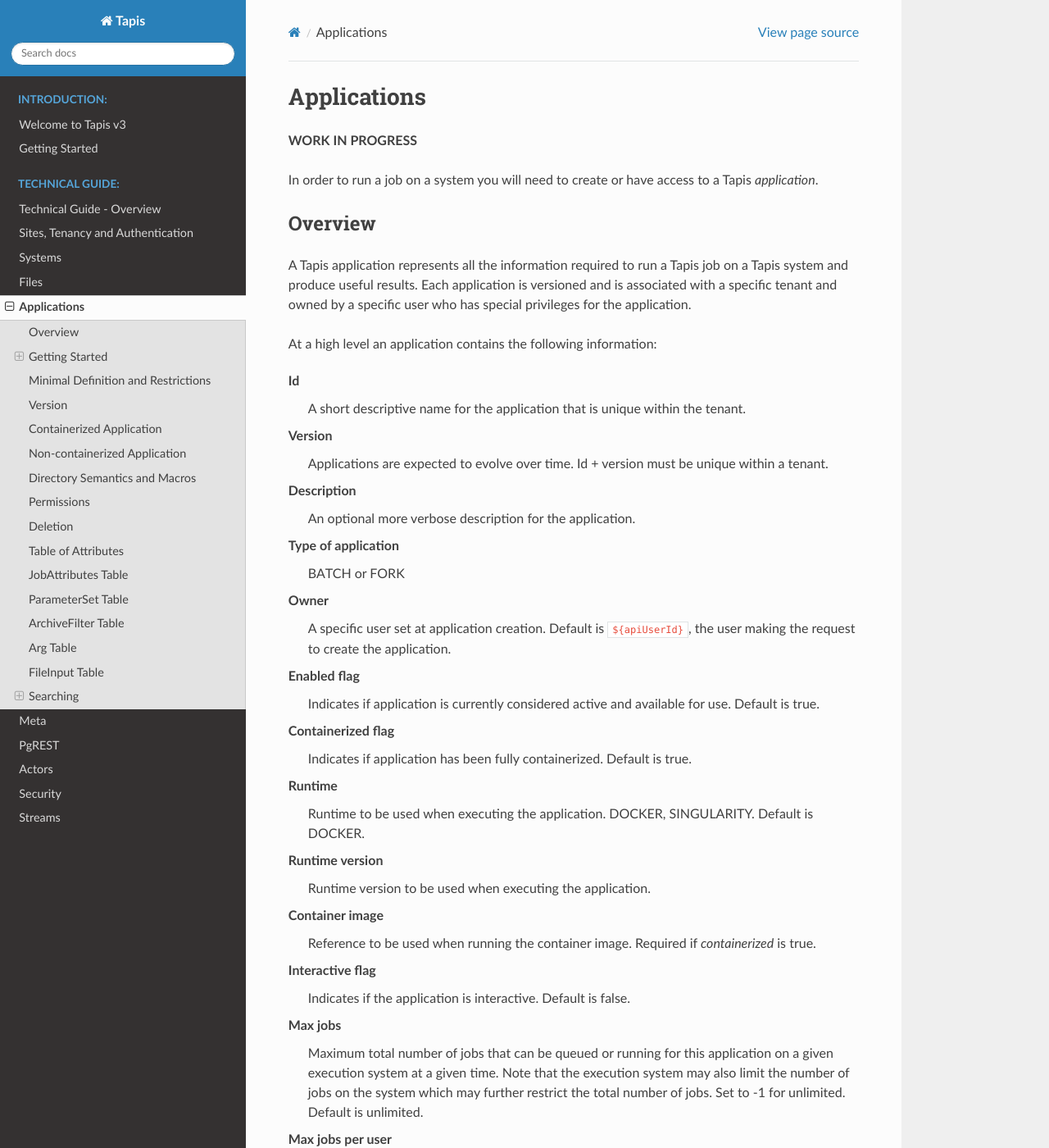
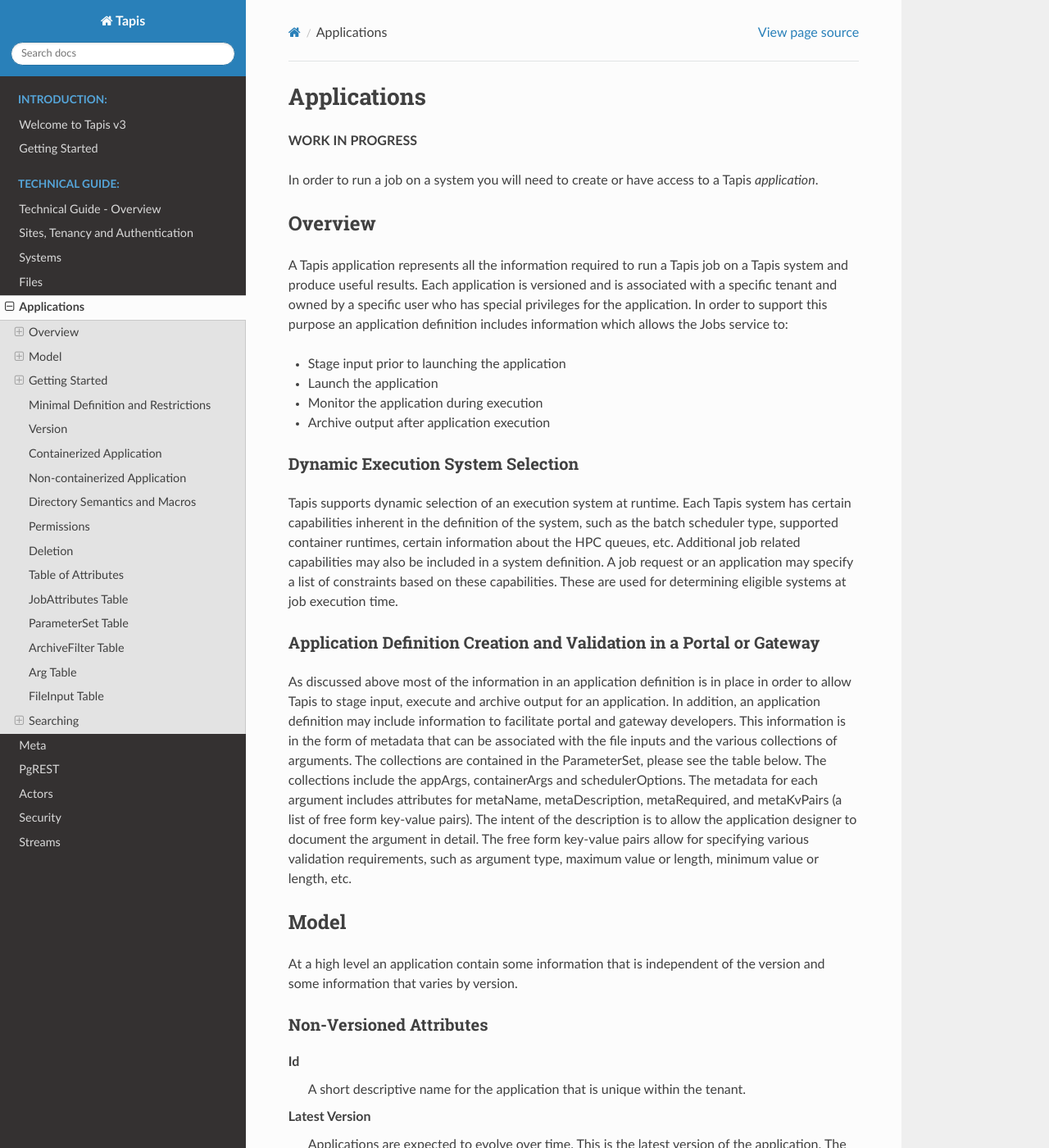
Before and after one commit to tapis-project/documentation, a Sphinx documentation site: the page built from source/technical/apps.rst, in a window 1280 px wide and 1400 px high. Shown: the whole window at 82% size. Built offline with Sphinx 7.4.7 and the Read the Docs theme 2.0.0, drawn with Linux system fonts in a browser that asks for light colours; some of the changed text lies outside the part shown.

Commit message:
Apps: merge in Short Description write-up from SGCI work.

```diff
--- a/source/technical/apps.rst
+++ b/source/technical/apps.rst
@@ -10,18 +10,50 @@
 -----------------
 Overview
 -----------------
-A Tapis application represents all the information required to run a Tapis job on a Tapis system
-and produce useful results. Each application is versioned and is associated with a specific tenant and owned by a
-specific user who has special privileges for the application.
+A Tapis application represents all the information required to run a Tapis job on a Tapis system and produce useful
+results. Each application is versioned and is associated with a specific tenant and owned by a specific user who has
+special privileges for the application. In order to support this purpose an application definition includes information
+which allows the Jobs service to:
 
-At a high level an application contains the following information:
+* Stage input prior to launching the application
+* Launch the application
+* Monitor the application during execution
+* Archive output after application execution
+
+Dynamic Execution System Selection
+~~~~~~~~~~~~~~~~~~~~~~~~~~~~~~~~~~
+Tapis supports dynamic selection of an execution system at runtime. Each Tapis system has certain capabilities inherent
+in the definition of the system, such as the batch scheduler type, supported container runtimes, certain information
+about the HPC queues, etc. Additional job related capabilities may also be included in a system definition. A job
+request or an application may specify a list of constraints based on these capabilities. These are used for determining
+eligible systems at job execution time.
+
+Application Definition Creation and Validation in a Portal or Gateway
+~~~~~~~~~~~~~~~~~~~~~~~~~~~~~~~~~~~~~~~~~~~~~~~~~~~~~~~~~~~~~~~~~~~~~
+As discussed above most of the information in an application definition is in place in order to allow Tapis to stage
+input, execute and archive output for an application. In addition, an application definition may include information to
+facilitate portal and gateway developers. This information is in the form of metadata that can be associated with the
+file inputs and the various collections of arguments. The collections are contained in the ParameterSet, please see the
+table below. The collections include the appArgs, containerArgs and schedulerOptions. The metadata for each argument
+includes attributes for metaName, metaDescription, metaRequired, and metaKvPairs (a list of free form key-value pairs).
+The intent of the description is to allow the application designer to document the argument in detail. The free form
+key-value pairs allow for specifying various validation requirements, such as argument type, maximum value or length,
+minimum value or length, etc.
+
+-----------------
+Model
+-----------------
+At a high level an application contain some information that is independent of the version and some information that
+varies by version.
+
+Non-Versioned Attributes
+~~~~~~~~~~~~~~~~~~~~~~~~
 
 Id
   A short descriptive name for the application that is unique within the tenant.
-Version
-  Applications are expected to evolve over time. Id + version must be unique within a tenant.
-Description
-  An optional more verbose description for the application.
+Latest Version
+  Applications are expected to evolve over time. This is the latest version of the application. The value is
+  updated by the service as new versions are created.
 Type of application
   BATCH or FORK
 Owner
@@ -31,6 +63,14 @@
   Indicates if application is currently considered active and available for use. Default is true.
 Containerized flag
   Indicates if application has been fully containerized. Default is true.
+
+Versioned Attributes
+~~~~~~~~~~~~~~~~~~~~
+
+Version
+  Applications are expected to evolve over time. Id + version must be unique within a tenant.
+Description
+  An optional more verbose description for the application.
 Runtime
   Runtime to be used when executing the application. DOCKER, SINGULARITY. Default is DOCKER.
 Runtime version
@@ -55,8 +95,17 @@
   Various attributes related to job execution such as *jobDescription*, *execSystemId*, *execSystemExecDir*,
   *execSystemInputDir*, *execSystemLogicalQueue* *appArgs*, *fileInputs*, etc.
 
-When creating a application the required attributes are: *id*, *version* and *appType*.
+Required Attributes
+~~~~~~~~~~~~~~~~~~~
+
+When creating a application the required attributes are: *id*, *version*, *appType* and *containerImage*.
 Depending on the type of application and specific values for certain attributes there are other requirements.
+
+The restrictions are:
+
+* If *dynamicExecSystem* is true then *execSystemConstraints* must be specified.
+* If *dynamicExecSystem* is false then *execSystemId* must be specified.
+* If *archiveSystemId* is specified then *archiveSystemDir* must be specified.
 
 --------------------------------
 Getting Started
@@ -163,22 +212,12 @@
 
 The response should contain a list of items similar to the single listing shown above.
 
------------------
+-----------------------------------
 Minimal Definition and Restrictions
------------------
-When creating an application the required attributes are: *id*, *version* and *appType*.
+-----------------------------------
+When creating an application the required attributes are: *id*, *version*, *appType* and *containerImage*.
 Depending on the type of application and specific values for certain attributes there are other requirements.
 The restrictions are:
-
-* If *containerized* is true then
-
-  * Must be specified: *containerImage*
-  * May not be specified: *command*, *execCodes*
-
-* If *containerized* is false then
-
-  * Must be specified: *command*, *execCodes*
-  * May not be specified: *containerImage*
 
 * If *dynamicExecSystem* is true then *execSystemConstraints* is required.
 * If *archiveSystemId* is specified then *archiveSystemDir* is required.
@@ -195,25 +234,25 @@
 be myapp-0.0.1 and myapp-0.0.2. If a version is not specified when retrieving an application then by default the most
 recently created version of the application will be returned.
 
------------------
+-------------------------
 Containerized Application
------------------
+-------------------------
 An application that has been containerized is one that can be executed using a single container image. When the flag
 *containerized* is set to true then the attribute *containerImage* must be specified. Tapis will use the appropriate
 container runtime command and provide support for making the input and output directories available to the container
 when running the container image.
 
------------------
+-----------------------------
 Non-containerized Application
------------------
+-----------------------------
 An application that has not yet been containerized can still be run via Tapis but it will most likely be less portable.
 When the flag *containerized* is set to false then the *command* and *execCodes* attributes must be specified. Tapis
 will stage the *execCodes* files to *execSystemExecDir* and use *command* to launch the application. Note that command
 must be available after staging of *execCodes*.
 
------------------
+------------------------------
 Directory Semantics and Macros
------------------
+------------------------------
 At job submission time the Jobs service supports the use of macros based on template variables. These variables may be
 referenced when specifying directories in an application definition. For a full list of supported variables please see
 the Jobs Service. Here are some examples of variables that may be used when specifying directories for an application:
@@ -432,6 +471,8 @@
 +---------------------+----------------+----------------------+--------------------------------------------------------------------------------------+
 | excludes            | [String]       |                      | - Files to skip when archiving after execution of the application.                   |
 |                     |                |                      | - excludes list has precedence.                                                      |
++---------------------+----------------+----------------------+--------------------------------------------------------------------------------------+
+| includeLaunchFiles  | boolean        |                      | - Indicates if Tapis generated launch scripts are to be included when archiving.     |
 +---------------------+----------------+----------------------+--------------------------------------------------------------------------------------+
 
 ------------------------
```
Also changed, not shown: other parts of source/technical/apps.rst (+1 -1 lines), source/technical/systems.rst (+38 -11 lines).
